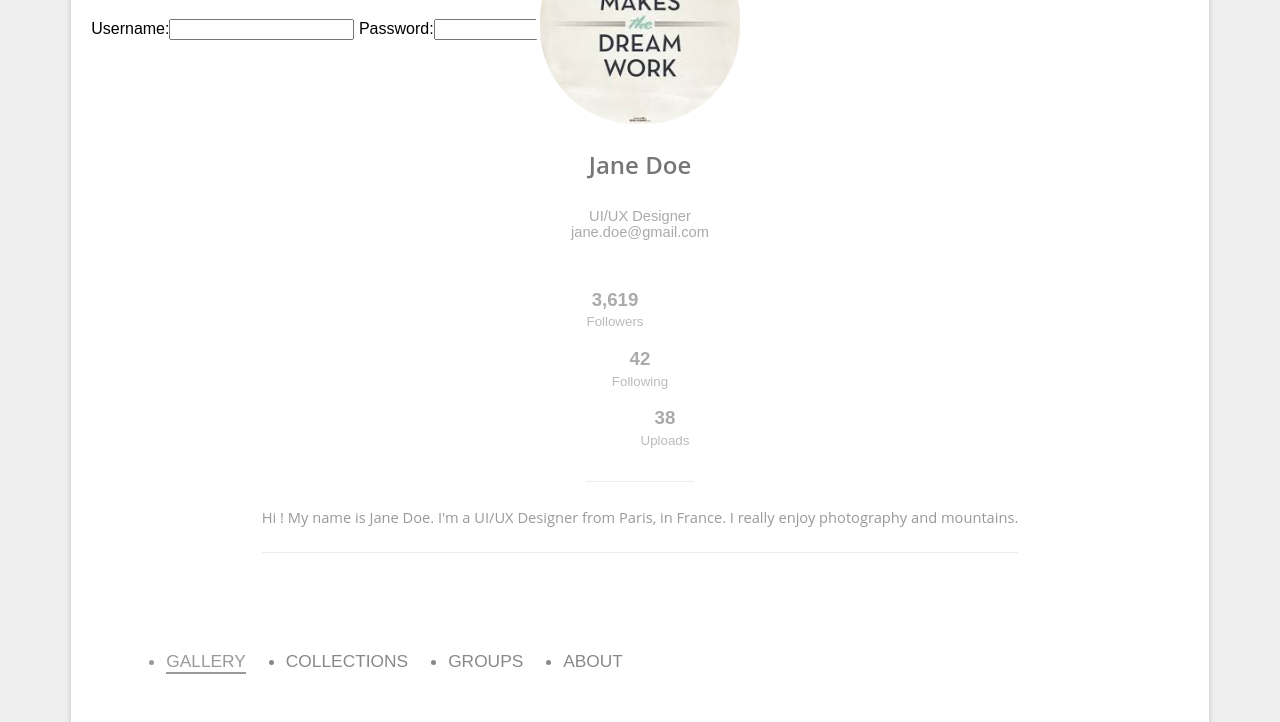
After one commit to HEffatpanah/Twitter, a Django app: template authAPI/templates/authAPI/profilepage.html in a window 1280 px wide. The commit adds this page. Shown: the part 281-1003 px from the top of the page. Run offline with Django 3.2, Linux system fonts and the light colour scheme; the template is opened without the code that fills it: values that come from a table or form of the project are taken from there, others are empty; tables that the repository leaves empty hold one stand-in row (values such as "Sample post").

Commit message:
start of profile page

```diff
--- a/authAPI/forms.py
+++ b/authAPI/forms.py
@@ -1,7 +1,6 @@
 from django import forms
 from django.contrib.auth.models import User
 from django.forms import ModelForm
-
 from authAPI.models import Employee
 
 
@@ -13,9 +12,18 @@ class UserForm(ModelForm):
         fields = ('username', 'email', 'first_name', 'last_name', 'password',)
 
 
-class EmployeeForm(UserForm):
+class ProfileForm(UserForm):
     avatar = forms.ImageField()
 
     class Meta:
         model = Employee
         fields = UserForm.Meta.fields + ('mobile', 'avatar')
+
+
+class LoginForm(ModelForm):
+    class Meta:
+        model = User
+        fields = ('username', 'password')
+        help_texts = {
+            'username': None
+        }
--- a/authAPI/models.py
+++ b/authAPI/models.py
@@ -4,4 +4,4 @@ from django.db import models
 
 class Employee(User):
     mobile = models.CharField(max_length=100, blank=True)
-    avatar = models.ImageField(upload_to="authAPI/use_images", default=None)
+    avatar = models.ImageField(upload_to="authAPI/media/images", default=None)
--- a/authAPI/templates/authAPI/mainPage.html
+++ b/authAPI/templates/authAPI/mainPage.html
@@ -39,10 +39,8 @@
 </head>
 <body>
 <ul>
-    <li><a class="active" href="#home">Home</a></li>
-    <li><a href="">News</a></li>
-    <li><a href="#contact">Contact</a></li>
-    <li style="float:right"><a href="login">log in</a></li>
+    <li><a class="active" href="http://127.0.0.1:8000/authAPI/">Home</a></li>
+    <li style="float:right"><a href="http://127.0.0.1:8000/authAPI/login">log in</a></li>
 </ul>
 </body>
 </html>
--- /dev/null
+++ b/authAPI/templates/authAPI/profilepage.html
@@ -0,0 +1,300 @@
+<div class="container">
+    <header>
+        <style>
+            html, body {
+                background: #efefef;
+                font-family: "Arial";
+            }
+
+            .container {
+                max-width: 1250px;
+                margin: 30px auto 30px;
+                padding: 0 !important;
+                width: 90%;
+                background-color: #fff;
+                box-shadow: 0 3px 6px rgba(0, 0, 0, 0.10), 0 3px 6px rgba(0, 0, 0, 0.10);
+            }
+
+            header {
+                background: #eee;
+                background-image: url("https://image.noelshack.com/fichiers/2017/38/2/1505775648-annapurnafocus.jpg");
+                background-repeat: no-repeat;
+                background-position: center;
+                background-size: cover;
+                background-color: red;
+                height: 250px;
+            }
+
+            header i {
+                position: relative;
+                cursor: pointer;
+                right: -96%;
+                top: 25px;
+                font-size: 18px !important;
+                color: #fff;
+            }
+
+            @media (max-width: 800px) {
+                header {
+                    height: 150px;
+                }
+
+                header i {
+                    right: -90%;
+                }
+            }
+
+            main {
+                padding: 20px 20px 0px 20px;
+            }
+
+            .left {
+                display: flex;
+                align-items: center;
+                justify-content: center;
+                flex-direction: column;
+            }
+
+            .photo {
+                width: 200px;
+                height: 200px;
+                margin-top: -120px;
+                border-radius: 100px;
+                border: 4px solid #fff;
+            }
+
+            .active {
+                width: 20px;
+                height: 20px;
+                border-radius: 20px;
+                position: absolute;
+                right: calc(50% - 70px);
+                top: 75px;
+                background-color: #FFC107;
+                border: 3px solid #fff;
+            }
+
+            @media (max-width: 990px) {
+                .active {
+                    right: calc(50% - 60px);
+                    top: 50px;
+                }
+            }
+
+            .name {
+                margin-top: 20px;
+                font-family: "Open Sans";
+                font-weight: 600;
+                font-size: 18pt;
+                color: #777;
+            }
+
+            .info {
+                margin-top: -5px;
+                margin-bottom: 5px;
+                font-family: 'Montserrat', sans-serif;
+                font-size: 11pt;
+                color: #aaa;
+            }
+
+            .stats {
+                margin-top: 25px;
+                text-align: center;
+                padding-bottom: 20px;
+                border-bottom: 1px solid #ededed;
+                font-family: 'Montserrat', sans-serif;
+            }
+
+
+            .number-stat {
+                padding: 0px;
+                font-size: 14pt;
+                font-weight: bold;
+                font-family: 'Montserrat', sans-serif;
+                color: #aaa;
+            }
+
+            .desc-stat {
+                margin-top: -15px;
+                font-size: 10pt;
+                color: #bbb;
+            }
+
+            .desc {
+                text-align: center;
+                margin-top: 25px;
+                margin: 25px 40px;
+                color: #999;
+                font-size: 11pt;
+                font-family: "Open Sans";
+                padding-bottom: 25px;
+                border-bottom: 1px solid #ededed;
+            }
+
+            .social {
+                margin: 5px 0 12px 0;
+                text-align: center;
+                display: inline-block;
+                font-size: 20pt;
+            }
+
+            .social i {
+                cursor: pointer;
+                margin: 0 15px;
+            }
+
+            .social i:nth-child(1) {
+                color: #4267b2;
+            }
+
+            .social i:nth-child(2) {
+                color: #1da1f2;
+            }
+
+            .social i:nth-child(3) {
+                color: #bd081c;
+            }
+
+            .social i:nth-child(4) {
+                color: #36465d;
+            }
+
+            .right {
+                padding: 0 25px 0 25px !important;
+            }
+
+            .nav {
+                display: inline-flex;
+            }
+
+            .nav li {
+                margin: 40px 30px 0 10px;
+                cursor: pointer;
+                font-size: 13pt;
+                text-transform: uppercase;
+                font-family: 'Montserrat', sans-serif;
+                font-weight: 500;
+                color: #888;
+            }
+
+            .nav li:hover, .nav li:nth-child(1) {
+                color: #999;
+                border-bottom: 2px solid #999;
+            }
+
+            .follow {
+                position: absolute;
+                right: 8%;
+                top: 35px;
+                font-size: 11pt;
+                background-color: #42b1fa;
+                color: #fff;
+                padding: 8px 15px;
+                cursor: pointer;
+                transition: all .4s;
+                font-family: 'Montserrat', sans-serif;
+                font-weight: 400;
+            }
+
+            .follow:hover {
+                box-shadow: 0 0 15px rgba(0, 0, 0, 0.2), 0 0 15px rgba(0, 0, 0, 0.2);
+            }
+
+            @media (max-width: 990px) {
+                .nav {
+                    display: none;
+                }
+
+                .follow {
+                    width: 50%;
+                    margin-left: 25%;
+                    display: block;
+                    position: unset;
+                    text-align: center;
+                }
+            }
+
+            .gallery {
+                margin-top: 35px;
+            }
+
+            .gallery div {
+                margin-bottom: 30px;
+            }
+
+            .gallery img {
+                box-shadow: 0 3px 6px rgba(0, 0, 0, 0.10), 0 3px 6px rgba(0, 0, 0, 0.10);
+                width: auto;
+                height: auto;
+                cursor: pointer;
+                max-width: 100%;
+            }
+        </style>
+        <i class="fa fa-bars" aria-hidden="true"></i>
+    </header>
+    <main>
+        {{ form }}
+        <div class="row">
+            <div class="left col-lg-4">
+                <div class="photo-left">
+                    <img class="photo"
+                         src="../../use_images/download.jpeg"/>
+                    <div class="active"></div>
+                </div>
+                <h4 class="name">Jane Doe</h4>
+                <p class="info">UI/UX Designer</p>
+                <p class="info">jane.doe@gmail.com</p>
+                <div class="stats row">
+                    <div class="stat col-xs-4" style="padding-right: 50px;">
+                        <p class="number-stat">3,619</p>
+                        <p class="desc-stat">Followers</p>
+                    </div>
+                    <div class="stat col-xs-4">
+                        <p class="number-stat">42</p>
+                        <p class="desc-stat">Following</p>
+                    </div>
+                    <div class="stat col-xs-4" style="padding-left: 50px;">
+                        <p class="number-stat">38</p>
+                        <p class="desc-stat">Uploads</p>
+                    </div>
+                </div>
+                <p class="desc">Hi ! My name is Jane Doe. I'm a UI/UX Designer from Paris, in France. I really enjoy
+                    photography and mountains.</p>
+                <div class="social">
+                    <i class="fa fa-facebook-square" aria-hidden="true"></i>
+                    <i class="fa fa-twitter-square" aria-hidden="true"></i>
+                    <i class="fa fa-pinterest-square" aria-hidden="true"></i>
+                    <i class="fa fa-tumblr-square" aria-hidden="true"></i>
+                </div>
+            </div>
+            <div class="right col-lg-8">
+                <ul class="nav">
+                    <li>Gallery</li>
+                    <li>Collections</li>
+                    <li>Groups</li>
+                    <li>About</li>
+                </ul>
+                <span class="follow">Follow</span>
+                <div class="row gallery">
+                    <div class="col-md-4">
+                        <img src="https://image.noelshack.com/fichiers/2017/38/2/1505774813-photo4.jpg"/>
+                    </div>
+                    <div class="col-md-4">
+                        <img src="https://image.noelshack.com/fichiers/2017/38/2/1505774814-photo5.jpg"/>
+                    </div>
+                    <div class="col-md-4">
+                        <img src="https://image.noelshack.com/fichiers/2017/38/2/1505774814-photo6.jpg"/>
+                    </div>
+                    <div class="col-md-4">
+                        <img src="https://image.noelshack.com/fichiers/2017/38/2/1505774817-photo1.jpg"/>
+                    </div>
+                    <div class="col-md-4">
+                        <img src="https://image.noelshack.com/fichiers/2017/38/2/1505774815-photo2.jpg"/>
+                    </div>
+                    <div class="col-md-4">
+                        <img src="https://image.noelshack.com/fichiers/2017/38/2/1505774816-photo3.jpg"/>
+                    </div>
+                </div>
+            </div>
+    </main>
+</div>
```
Also changed, not shown: authAPI/templates/authAPI/login.html (+3 -14 lines), authAPI/templates/authAPI/peopleTwitts.html (added, +10 -0 lines), authAPI/views.py (+8 -6 lines), db.sqlite3.
